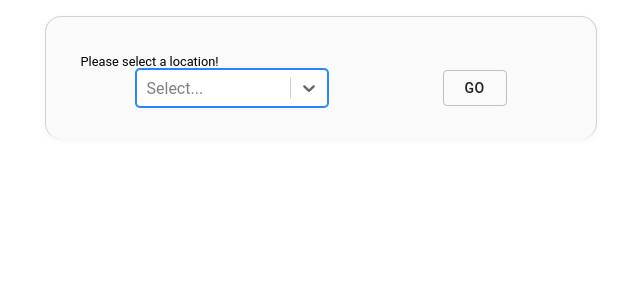
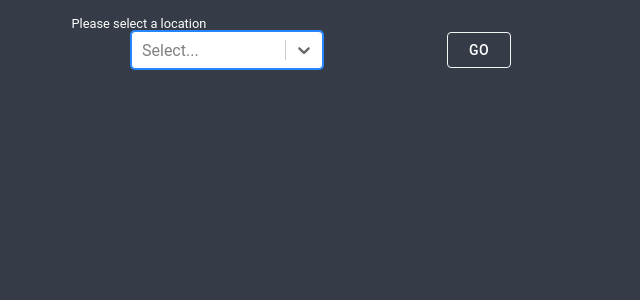
Before and after one commit to carolinejold/typescript-weatherapp, a React (Create React App) app: page / in a window 1280 px wide. Shown: the top 300 px of the page, without its empty margins (319-959 px from the left). Built offline with nearby package versions, Linux system fonts and the light colour scheme.

Commit message:
ui taking shape

```diff
--- a/src/App.css
+++ b/src/App.css
@@ -9,4 +9,5 @@
 
 body {
   margin: 1em;
+  background-color: rgba(53, 60, 72, 1);
 }
--- a/src/App.tsx
+++ b/src/App.tsx
@@ -8,7 +8,7 @@ import axios from "axios";
 interface AppProps {}
 
 interface TempProps {
-  temp?: number;
+  temp?: any;
   feels_like?: number;
   humidity?: number;
   temp_max?: number;
--- a/src/components/ExtraCard.tsx
+++ b/src/components/ExtraCard.tsx
@@ -3,7 +3,7 @@ import Container from "../../node_modules/@material-ui/core/Container";
 
 interface ExtraCardProps {
   tempData: {
-    temp?: number;
+    temp?: any;
     feels_like?: number;
     humidity?: number;
     temp_max?: number;
@@ -17,13 +17,14 @@ export const ExtraCard: React.FC<ExtraCardProps> = ({ tempData }) => {
       <Container
         maxWidth="sm"
         style={{
-          borderLeft: "solid 1px rgba(200, 200, 200, 0.8)",
-          borderRight: "solid 1px rgba(200, 200, 200, 0.8)",
-          borderBottom: "solid 1px rgba(200, 200, 200, 0.8)",
+          borderLeft: "solid 1px rgba(30, 30, 30, 0.5)",
+          borderRight: "solid 1px rgba(30, 30, 30, 0.5)",
+          borderBottom: "solid 1px rgba(30, 30, 30, 0.5)",
           borderRadius: "16px",
           padding: "2em",
-          boxShadow: "0px 1px 5px 0px rgba(235, 235, 235, 0.5)",
-          backgroundColor: "rgba(245, 245, 245, 0.5)"
+          boxShadow: "0px 5px 25px 0px rgba(30, 30, 30, 0.8)",
+          backgroundColor: "rgba(35, 40, 48, 1)",
+          color: 'whitesmoke'
         }}
       >
         <div>
--- a/src/components/MainCard.tsx
+++ b/src/components/MainCard.tsx
@@ -13,7 +13,7 @@ import Container from "../../node_modules/@material-ui/core/Container";
 interface MainCardProps {
   userInputData: string[];
   tempData: {
-    temp?: number;
+    temp?: any;
     feels_like?: number;
     humidity?: number;
     temp_max?: number;
@@ -36,16 +36,16 @@ export const MainCard: React.FC<MainCardProps> = ({
 
   const handleClick = () => {
     setToggleExtra(!toggleExtra);
-    console.log(toggleExtra);
   };
 
   const styles = {
     containerStyles: {
-      border: "solid 1px rgba(130, 130, 130, 0.8)",
+      border: "solid 1px rgba(100, 100, 100, 0.8)",
       borderRadius: "16px",
       padding: "2em",
-      boxShadow: "0px 5px 10px 0px rgba(235, 235, 235, 0.5)",
-      marginTop: "-0.5em",
+      boxShadow: "0px 5px 25px 0px rgba(30, 30, 30, 0.5)",
+      marginTop: "1em",
+      minHeight: "18em",
       color:
         typeof weatherData.description === "string" &&
         weatherData.description.includes("snow") === true
@@ -83,6 +83,9 @@ export const MainCard: React.FC<MainCardProps> = ({
     },
   };
 
+  const temperature = `${Math.round(tempData.temp)}`;
+  const degrees = `°C`;
+
   return (
     <div
       style={{
@@ -90,33 +93,48 @@ export const MainCard: React.FC<MainCardProps> = ({
       }}
     >
       <Container maxWidth="sm" style={styles.containerStyles}>
+        <div
+          style={{
+            display: "grid",
+            gridTemplateColumns: "auto auto",
+            justifyContent: "spaceAround",
+          }}
+        >
+          <div>
+            <h2 style={{ paddingBottom: "1em" }}>{userInputData.toString()}</h2>
+            <p>It is</p>
+            <p style={{ fontSize: "3em" }}>
+              {typeof tempData.temp === "number"
+                ? temperature + degrees
+                : undefined}
+            </p>
+            <p>with</p>
+            <p style={{ fontSize: "1.2em" }} >
+              {weatherData.description === "few clouds"
+                ? `a ${weatherData.description}`
+                : weatherData.description}
+              !
+            </p>
+          </div>
 
-        <div style={{ display: 'flex' }}>
-          <h2 style={{ textAlign: "left" }}>
-            {userInputData.toString().toUpperCase()}
-          </h2>
-
+          <div>
+            {" "}
             <img
               style={{
                 marginTop: "-1em",
                 filter: "contrast(200%)",
-              float: "right",
+                paddingTop: "1em",
               }}
               src={`http://openweathermap.org/img/wn/${weatherData.icon}@2x.png`}
               alt="weather icon"
             ></img>
-
-          <p>It is currently {tempData.temp}°C with{" "}
-          {weatherData.description === "few clouds"
-            ? `a ${weatherData.description}`
-            : weatherData.description}
-          !</p>
+          </div>
         </div>
 
         <Button
           style={{
-            marginTop: "1em",
-            marginBottom: "-0.5em",
+            marginTop: "2em",
+            marginBottom: "-3.5em",
             backgroundColor: "white",
           }}
           variant="outlined"
@@ -134,7 +152,6 @@ export const MainCard: React.FC<MainCardProps> = ({
       >
         <ExtraCard tempData={tempData} />
       </div>
-
     </div>
   );
 };
--- a/src/components/SearchBar.tsx
+++ b/src/components/SearchBar.tsx
@@ -19,33 +19,23 @@ export const SearchBar: React.FC<SearchBarProps> = ({ setUserInputData }) => {
 
   return (
     <div>
-      <Container
-        maxWidth="sm"
-        style={{
-          borderTop: "solid 1px rgba(200, 200, 200, 0.8)",
-          borderLeft: "solid 1px rgba(200, 200, 200, 0.8)",
-          borderRight: "solid 1px rgba(200, 200, 200, 0.8)",
-          borderRadius: "16px",
-          padding: "2em",
-          boxShadow: "0px 2px 5px 0px rgba(235, 235, 235, 0.5)",
-          backgroundColor: "rgba(250, 250, 250, 1)",
-        }}
-      >
+      <Container maxWidth="sm">
         <p
           style={{
             visibility: selectedLocation.length === 0 ? "visible" : "hidden",
             marginTop: "0.4em",
             marginBottom: "0em",
             marginLeft: "0.2em",
-            textAlign: 'left',
-            fontSize: '0.8em'
+            textAlign: "left",
+            fontSize: "0.8em",
+            color: "white",
           }}
         >
-          Please select a location!
+          Please select a location
         </p>
         {/* <h1 style={{ marginBottom: '0.5em'}}>Weather</h1> */}
         <form onSubmit={handleSubmit}>
-          <div style={{ display: "flex", alignItems: "stretch" }}>
+          <div style={{ display: "flex", alignItems: "stretch", marginBottom: '2em' }}>
             <div className="dropdown-bar" style={{ width: "12em" }}>
               <Select
                 isSearchable
@@ -62,6 +52,7 @@ export const SearchBar: React.FC<SearchBarProps> = ({ setUserInputData }) => {
                 className="dropdown-submit"
                 type="submit"
                 value="Search"
+                style={{ color: "white", borderColor: 'whitesmoke' }}
               >
                 Go
               </Button>
```
Lines whose indentation alone changed are shown as unchanged.
